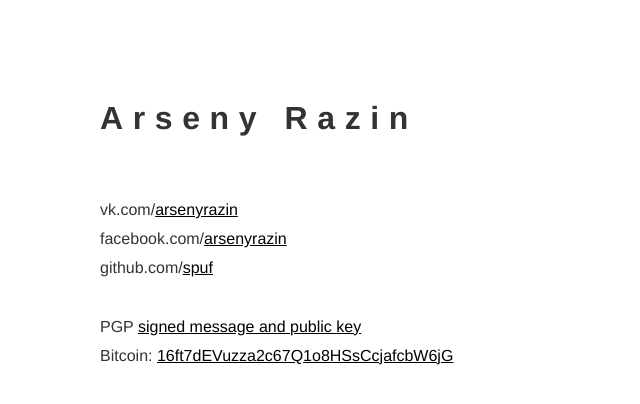
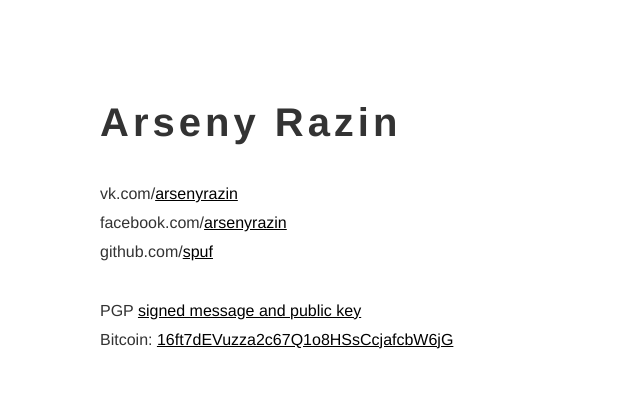
Before and after one commit to spuf/spuf.github.io, a Jekyll site: the page built from index.html, in a window 1280 px wide. Shown: the top 404 px of the page, without its empty margins (0-640 px from the left). Built offline with Jekyll 4.4.1, drawn with Linux system fonts in a browser that asks for light colours.

Commit message:
update styles

```diff
--- a/assets/css/style.scss
+++ b/assets/css/style.scss
@@ -22,16 +22,16 @@
 }
 h1 {
   font-weight: bold;
-  letter-spacing: 0.3em;
-  font-size: 2em;
-  margin: 2em 0;
+  letter-spacing: 0.1em;
+  font-size: 2.5em;
+  margin: 1em 0;
   color: $color-text;
 }
 h2 {
   color: $color-light;
   font-weight: normal;
   font-size: 1.5em;
-  margin: 1.5em;
+  margin: 1em;
 }
 p {
   margin: 0.7em 0;
```
